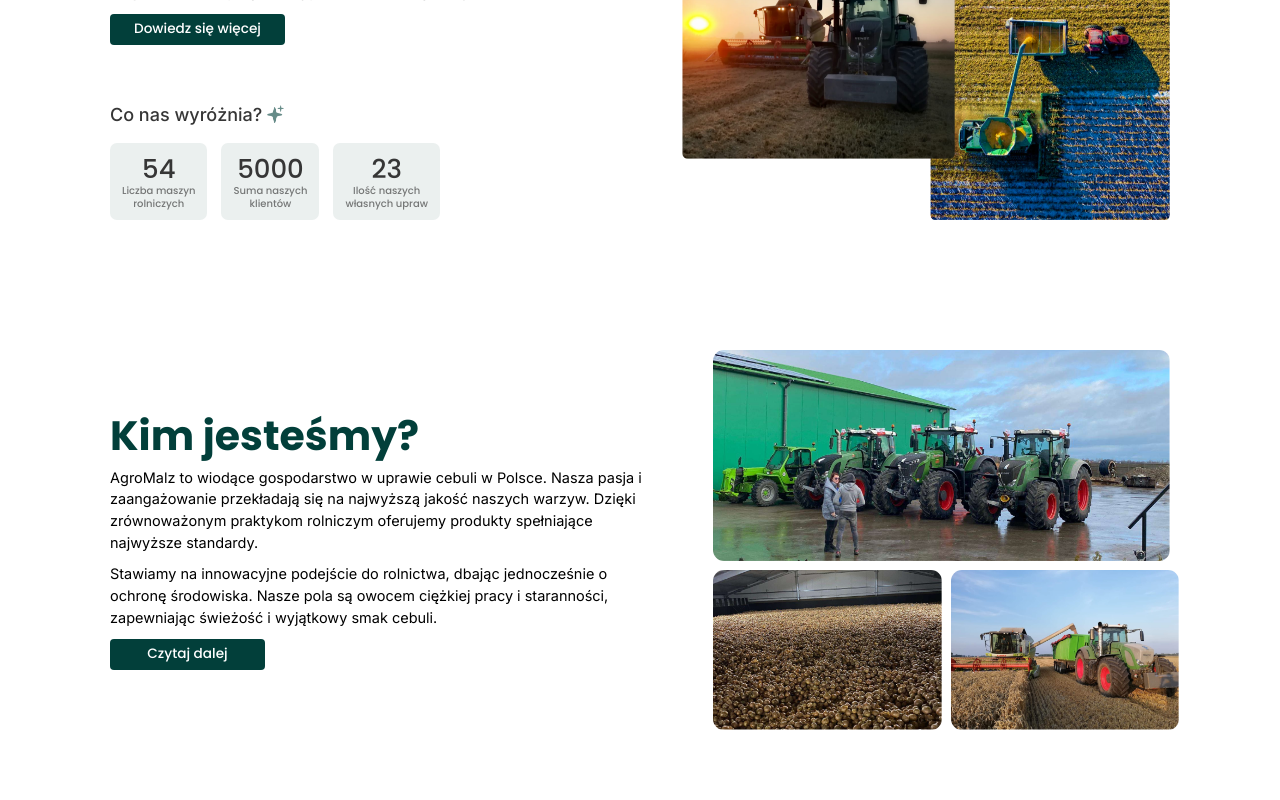
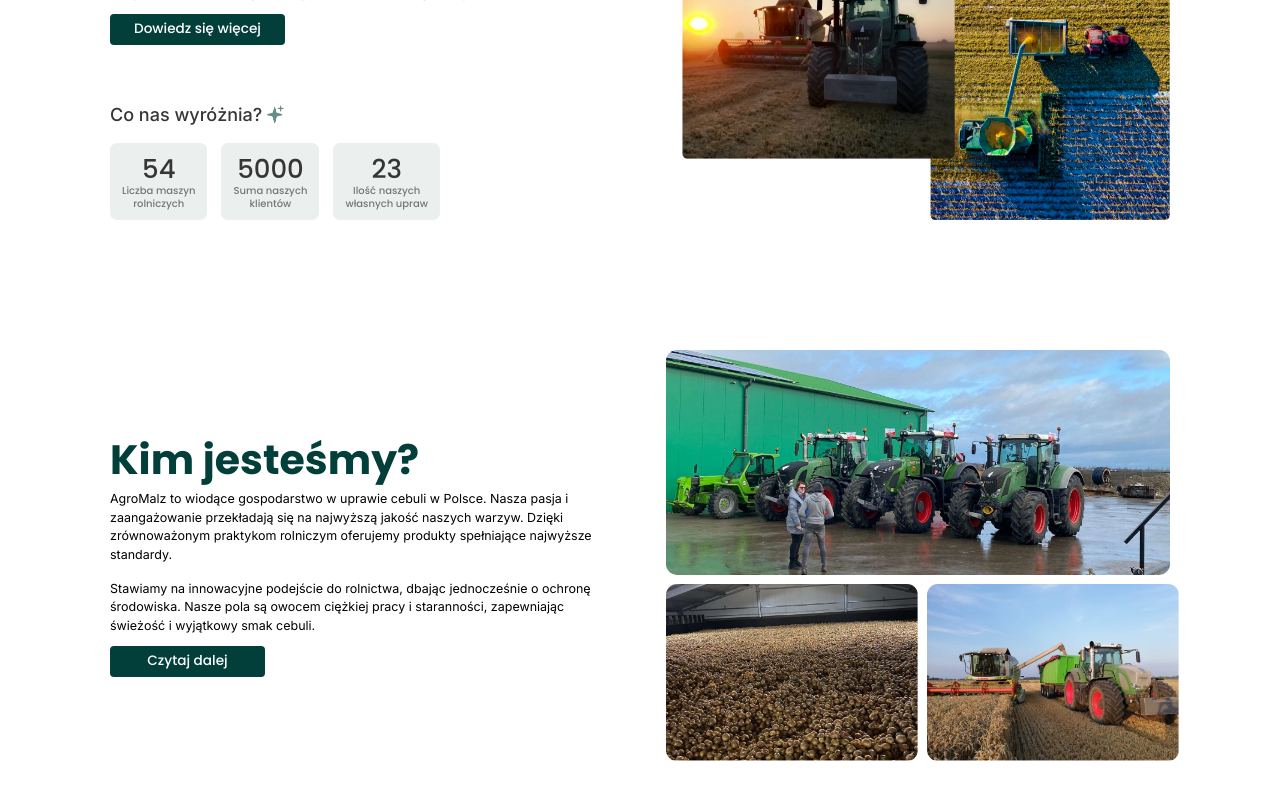
Before and after one commit to sercamembert/agromalz, a Next.js app: page / in a window 1280 px wide. Shown: the part 444-1244 px from the top of the page. Built offline with nearby package versions, Linux system fonts and the light colour scheme.

Commit message:
change About section on ultrahd resolution

```diff
--- a/src/components/About.tsx
+++ b/src/components/About.tsx
@@ -14,14 +14,14 @@ my-[90px] md:my-[80px] lg:my-[104px] xl:my-[130px] 3xl:my-[140px] desktop:my-[16
         <h2 className="font-primary font-bold text-primary font-poppins leading-tight text-[24px] md:text-[25px] lg:text-[33px] xl:text-[41px] 2xl:text-[47px] desktop:text-[51px] ultra:text-[76px]">
           Kim jesteśmy?
         </h2>
-        <div className="flex flex-col gap-[10px] mt-[5px]">
-          <p className="text-[12px] md:text-[11px] lg:text-[14.49px] xl:text-[18.12] 2xl:text-[20.38px] desktop:text-[22px] ultra:text-[33px]">
+        <div className="flex flex-col gap-[10px] lg:gap-[15px] mt-[5px] ultra:max-w-[970px] ultra:gap-[20px]">
+          <p className="text-[12px] md:text-[11px] lg:text-[12.49px] xl:text-[15.12] 2xl:text-[18.38px] desktop:text-[22px] ultra:text-[27px]">
             AgroMalz to wiodące gospodarstwo w uprawie cebuli w Polsce. Nasza
             pasja i zaangażowanie przekładają się na najwyższą jakość naszych
             warzyw. Dzięki zrównoważonym praktykom rolniczym oferujemy produkty
             spełniające najwyższe standardy.
           </p>
-          <p className="text-[12px] md:text-[11px] lg:text-[14.49px] xl:text-[18.12] 2xl:text-[20.38px] desktop:text-[22px] ultra:text-[33px]">
+          <p className="text-[12px] md:text-[11px] lg:text-[12.49px] xl:text-[15.12] 2xl:text-[18.38px] desktop:text-[22px] ultra:text-[27px]">
             Stawiamy na innowacyjne podejście do rolnictwa, dbając jednocześnie
             o ochronę środowiska. Nasze pola są owocem ciężkiej pracy i
             staranności, zapewniając świeżość i wyjątkowy smak cebuli.
@@ -41,11 +41,11 @@ my-[90px] md:my-[80px] lg:my-[104px] xl:my-[130px] 3xl:my-[140px] desktop:my-[16
           </button>
         </Link>
       </div>
-      <div className="flex flex-col gap-[5px] lg:gap-[7px] xl:gap-[9px]  desktop:gap-[10px] ultra:gap-[15px]">
+      <div className="flex flex-col gap-[5px] lg:gap-[7px] xl:gap-[9px]  desktop:gap-[10px] ultra:gap-[15px] w-full">
         <Image
           src={topImg}
           alt="Agromalz"
-          className="rounded-[6px] lg:rounded-[9px] xl:rounded-[11px] desktop:rounded-[13px]"
+          className="rounded-[6px] lg:rounded-[9px] xl:rounded-[11px] desktop:rounded-[13px] w-full"
         />
         <div className="flex gap-[5px] lg:gap-[7px] xl:gap-[9px]  desktop:gap-[10px] ultra:gap-[15px]">
           <Image
```
Also changed, not shown: public/images/about/top.png.
